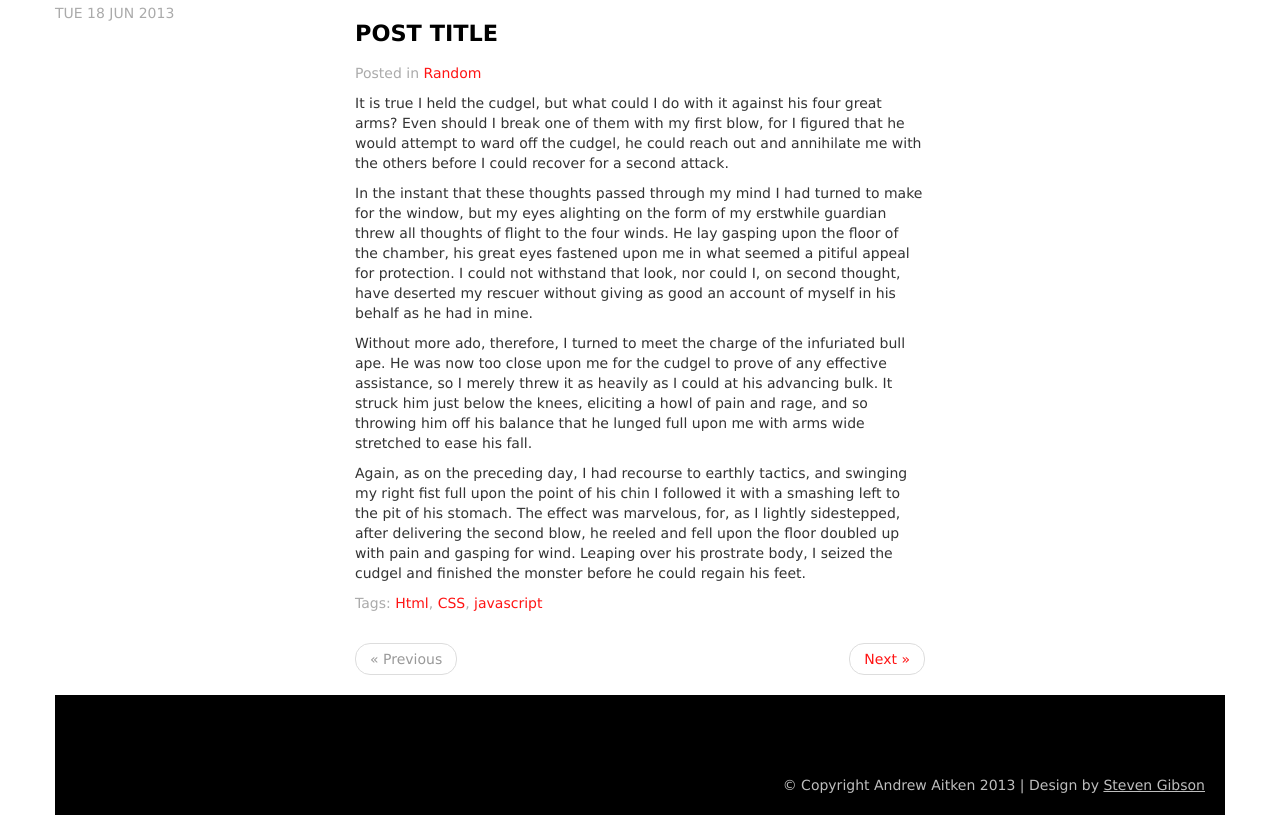
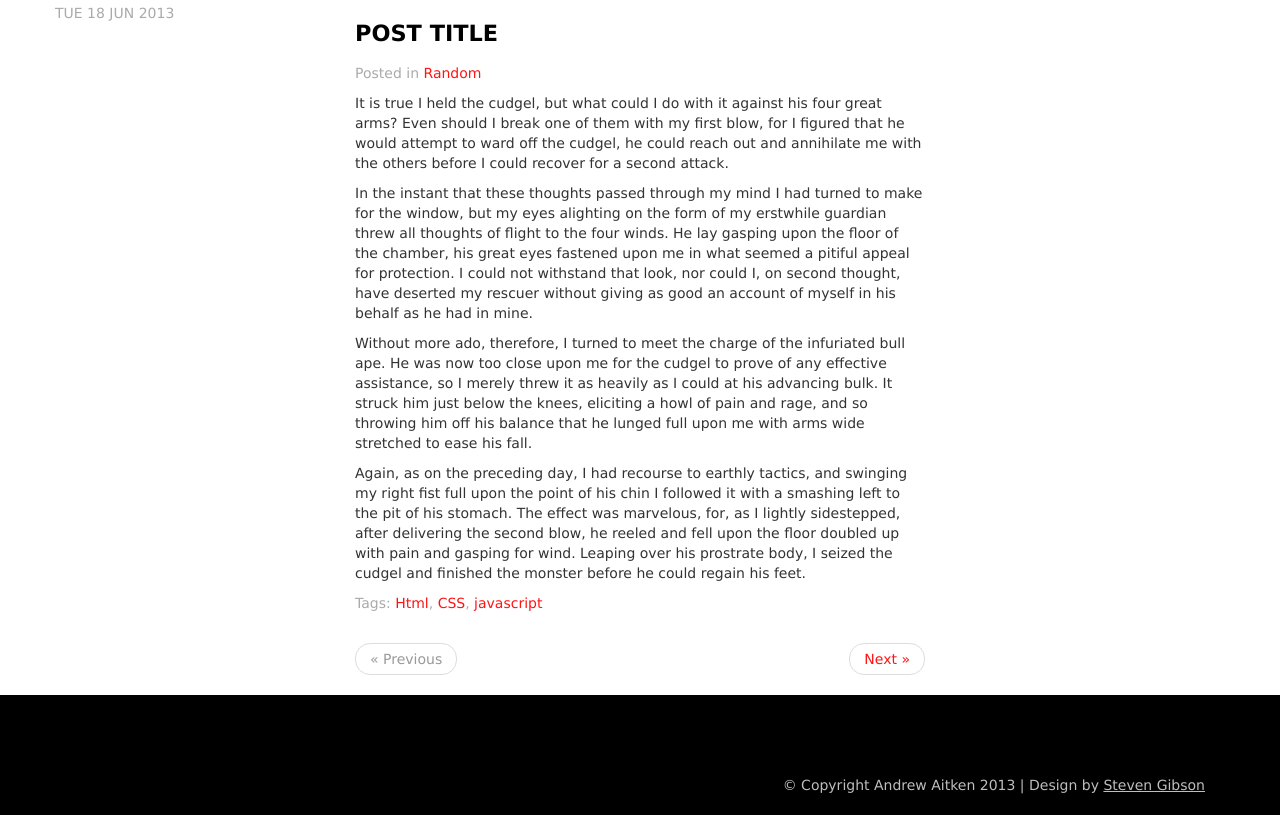
Before and after one commit to AndyA13/BlogHtml, a plain HTML site: page index.html in a window 1280 px wide. Shown: the part 1291-2106 px from the top of the page. Drawn offline with nearby package versions, Linux system fonts and the light colour scheme.

Commit message:
fixed footer band to cover full page width

```diff
--- a/index.html
+++ b/index.html
@@ -56,7 +56,8 @@
 
                         <p>It is true I held the <a href="#">cudgel</a>, but what could I do with it against his four great arms?  Even should I break one of them with my first blow, for I figured that he would attempt to ward off the cudgel, he could reach out and annihilate me with the others before I could recover for a second attack.</p>
 
-                        <p><img src="http://andrewaitken.com/media/972/lines2.png" width="390" height="107" alt="vb-lines"></p>
+                        <p>
+                            <img src="http://andrewaitken.com/media/972/lines2.png" width="390" height="107" alt="vb-lines"></p>
 
                         <p>In the instant that these thoughts passed through my mind I had turned to make for the window, but my eyes alighting on the form of my erstwhile guardian threw all thoughts of flight to the four winds.  He lay gasping upon the floor of the chamber, his great eyes fastened upon me in what seemed a pitiful appeal for protection.  I could not withstand that look, nor could I, on second thought, have deserted my rescuer without giving as good an account of myself in his behalf as he had in mine.</p>
 
@@ -119,7 +120,8 @@ if (this.item == null)
             <div class="span3">
 
                 <p>
-                    <a href="http://feeds.feedburner.com/AndrewAitken" title="RSS Feed"><img src="img/feed-icon.png" alt="RSS Feed"></a>
+                    <a href="http://feeds.feedburner.com/AndrewAitken" title="RSS Feed">
+                        <img src="img/feed-icon.png" alt="RSS Feed"></a>
                 </p>
 
                 <h3>About</h3>
@@ -178,21 +180,27 @@ if (this.item == null)
 
         </div>
 
-        <div class="row">
+    </div>
 
-            <div class="span12">
+    <footer class="text-right">
 
-                <footer class="text-right">
+        <div class="container">
+
+            <div class="row">
+
+                <div class="span12">
+
                     <p>
                         &copy; Copyright Andrew Aitken 2013 | Design by <a href="#">Steven Gibson</a>
                     </p>
-                </footer>
+
+                </div>
 
             </div>
 
         </div>
 
-    </div>
+    </footer>
 
     <script src="http://code.jquery.com/jquery.js"></script>
     <script src="js/bootstrap.min.js"></script>
```
